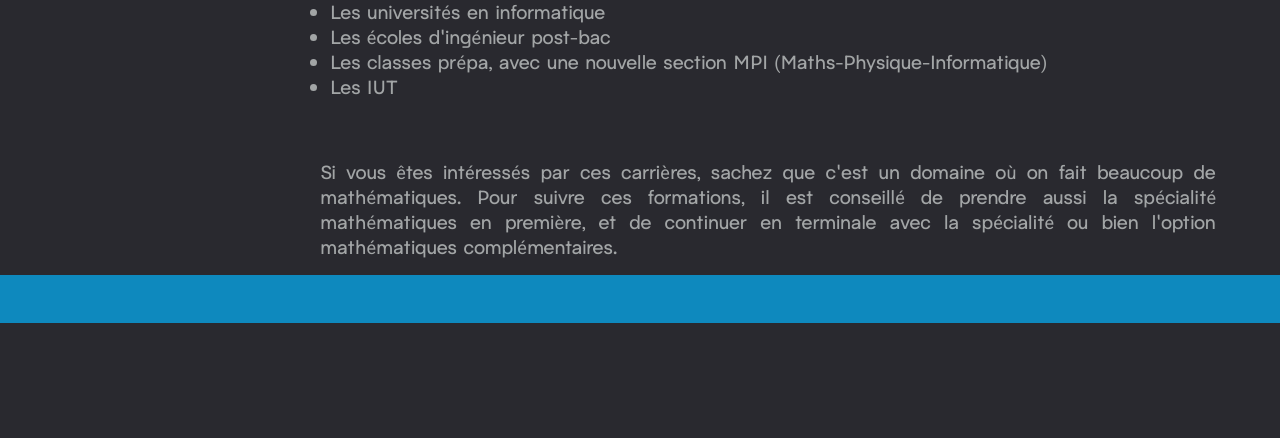
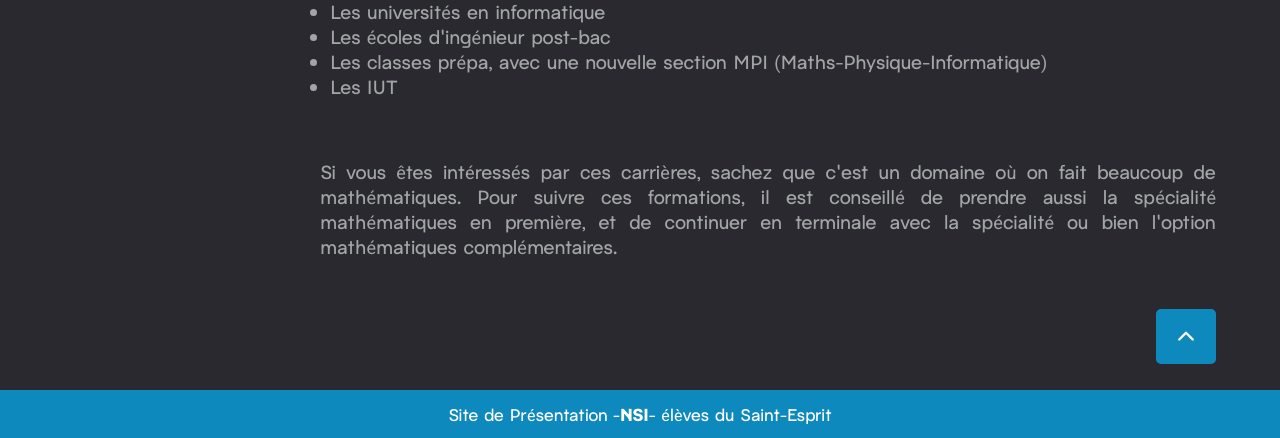
Before and after one commit to agnlt64/NSIte, a Flask app: page /presentation/ in a window 1280 px wide. Shown: the part 2113-2551 px from the top of the page. Before the commit the page ends 2436 px from the top, so only its background shows below. Run offline with Flask 2, Linux system fonts and the light colour scheme.

Commit message:
add footer and add button to scroll the presentation page up

```diff
--- a/static/js/scroll.js
+++ b/static/js/scroll.js
@@ -6,3 +6,9 @@ function update() {
 }
 
 update();
+
+// go up the page
+const up = document.getElementById("up");
+up.addEventListener('click', () => {
+    window.scrollTo(0, 0);
+})
--- a/templates/base.html
+++ b/templates/base.html
@@ -48,9 +48,8 @@
         {% block content %}{% endblock %}
     </main>
 
-    <footer class="footer">
-        {% block footer %}{% endblock %}
-    </footer>
+    {% block footer %}{% endblock %}
+
 </body>
 {% block scripts %}{% endblock %}
 </html>
--- a/templates/contact.html
+++ b/templates/contact.html
@@ -28,3 +28,7 @@ Contactez-nous
     </form>
 </div>
 {% endblock %}
+
+{% block footer %}
+<footer class="footer-sticky">Site de Présentation - <strong>NSI</strong> - élèves du Saint-Esprit</footer>
+{% endblock %}
--- a/templates/index.html
+++ b/templates/index.html
@@ -33,8 +33,13 @@ Accueil
 <iframe width="800" height="500" src="https://www.youtube.com/embed/DSoz_zmp2qs" title="YouTube video player" frameborder="0" allow="accelerometer; autoplay; clipboard-write; encrypted-media; gyroscope; picture-in-picture; web-share" allowfullscreen></iframe>
 {% endblock %}
 
+{% block footer %}
+<footer class="footer">Site de Présentation - <strong>NSI</strong> - élèves du Saint-Esprit</footer>
+{% endblock %}
+
 {% block scripts %}
 <script src="https://cdnjs.cloudflare.com/ajax/libs/gsap/3.9.1/gsap.min.js"></script>
 <script src="https://cdnjs.cloudflare.com/ajax/libs/chroma-js/2.4.2/chroma.min.js"></script>
 <script src="{{ url_for('static', filename='js/game.js') }}"></script>
+<script src="{{ url_for('static', filename='js/responsive.js') }}"></script>
 {% endblock %}
--- a/templates/moyenne.html
+++ b/templates/moyenne.html
@@ -25,6 +25,10 @@ Contrainte
 </div>
 {% endblock %}
 
+{% block footer %}
+<footer class="footer-sticky">Site de Présentation - <strong>NSI</strong> - élèves du Saint-Esprit</footer>
+{% endblock %}
+
 {% block scripts %}
 <script src="{{ url_for('static', filename='js/index.js') }}"></script>
 {% endblock %}
--- a/templates/presentation.html
+++ b/templates/presentation.html
@@ -6,6 +6,7 @@ Présentation de la spécialité NSI
 
 {% block style %}
 <link rel="stylesheet" href="{{ url_for('static', filename='css/presentation.css') }}">
+<link rel="stylesheet" href="https://cdnjs.cloudflare.com/ajax/libs/font-awesome/6.2.1/css/all.min.css">
 {% endblock %}
 
 {% block nav_title %}
@@ -174,7 +175,14 @@ Présentation de la spécialité NSI
         continuer en terminale avec la spécialité ou bien l'option mathématiques complémentaires.
 
     </p>
+    <button id="up" class="btn btn-up">
+        <span class="up fa fa-chevron-up"></span>
+    </button>
 </section>
+{% endblock %}
+
+{% block footer %}
+<footer class="footer">Site de Présentation - <strong>NSI</strong> - élèves du Saint-Esprit</footer>
 {% endblock %}
 
 {% block scripts %}
```
